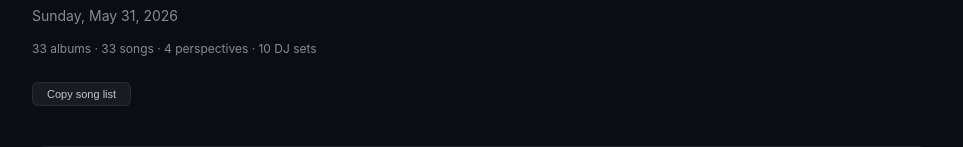
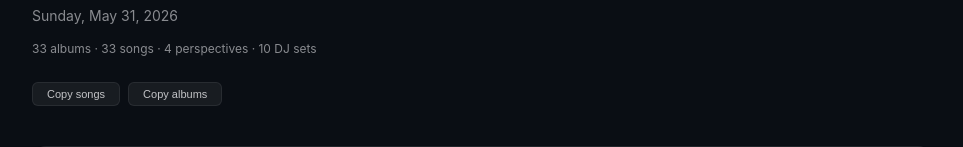
Before and after one commit to benmharris3/music-discovery-archive, a plain HTML site: page public/index.html in a window 1280 px wide. Shown: the part 160-307 px from the top of the page, without its empty margins (158-1121 px from the left). Drawn offline with Linux system fonts and the light colour scheme.

Commit message:
Split song and album copying into separate buttons

```diff
--- a/public/index.html
+++ b/public/index.html
@@ -367,6 +367,7 @@
       : '';
 
     var songStrings = songs.map(function (s) { return s.artist + ' — ' + s.title; }).join('\n');
+    var albumStrings = albums.map(function (a) { return a.artist + ' — ' + a.title; }).join('\n');
 
     var html =
       '<header class="page-header">' +
@@ -376,7 +377,8 @@
         '<p class="page-stats">' + albums.length + ' albums · ' + songs.length + ' songs · 4 perspectives' + (djSets.length ? ' · ' + djSets.length + ' DJ sets' : '') + '</p>' +
         '<div style="display:flex; gap:var(--sp-2); align-items:center; flex-wrap:wrap;">' +
           spotifyHtml +
-          '<button class="copy-tracks-btn" data-tracks="' + esc(songStrings) + '" onclick="copyTracks(this)">Copy song list</button>' +
+          '<button class="copy-tracks-btn" data-tracks="' + esc(songStrings) + '" onclick="copyTracks(this)">Copy songs</button>' +
+          '<button class="copy-tracks-btn" data-tracks="' + esc(albumStrings) + '" onclick="copyTracks(this)">Copy albums</button>' +
         '</div>' +
       '</header>' +
       tiersHtml +
```
